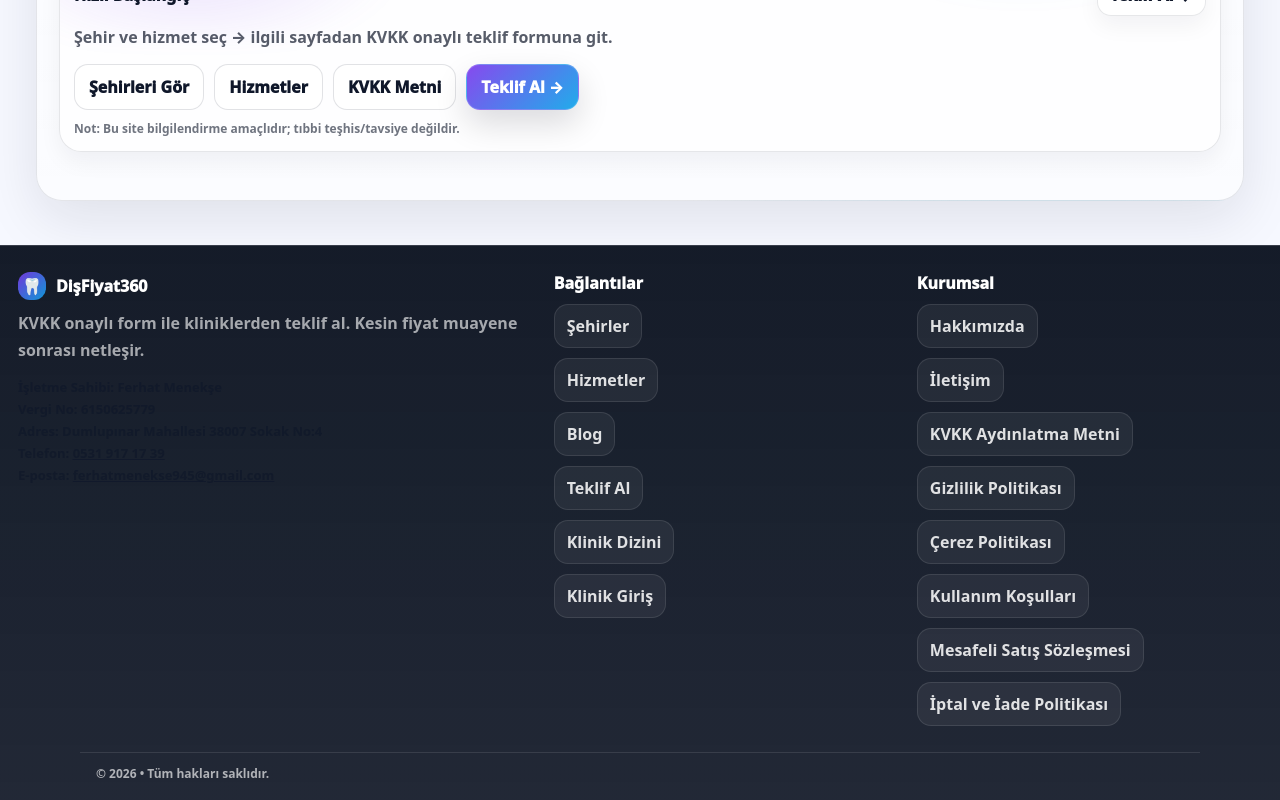
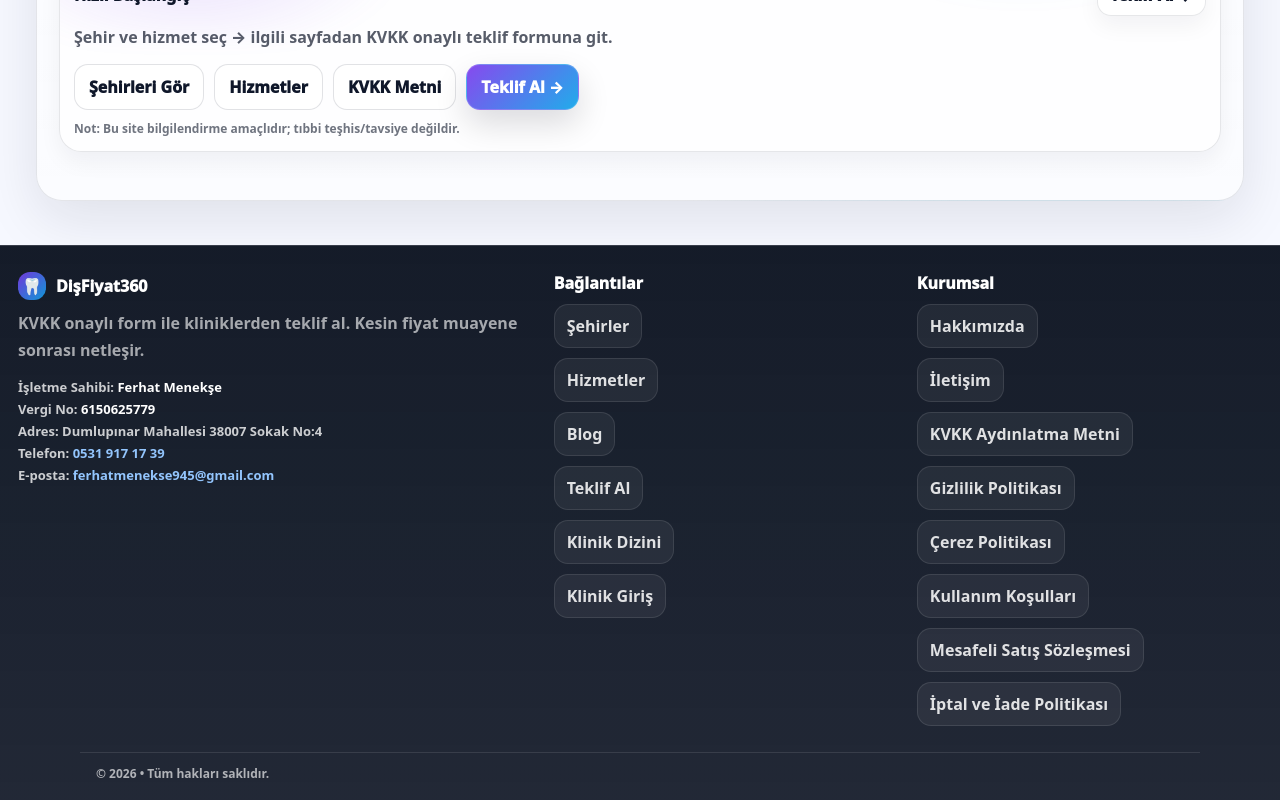
Before and after one commit to ferhat945/dis-fiyat-platform, a Next.js app: page / in a window 1280 px wide. Shown: the part 1743-2543 px from the top of the page. Built offline with nearby package versions, Linux system fonts and the light colour scheme; no server answers; the database is empty.

Commit message:
Footer isletme bilgileri rengini duzelt

```diff
--- a/src/app/globals.css
+++ b/src/app/globals.css
@@ -3152,3 +3152,29 @@ img { max-width: 100%; height: auto; }
     flex-direction: column;
   }
 }
+
+/* ===== Footer işletme bilgileri görünür renk ===== */
+
+.footerBusinessInfo {
+  margin-top: 12px;
+  font-size: 13px;
+  line-height: 1.7;
+  color: rgba(255, 255, 255, 0.78);
+  font-weight: 700;
+}
+
+.footerBusinessInfo strong {
+  color: #ffffff;
+  font-weight: 900;
+}
+
+.footerBusinessInfo a {
+  color: #93c5fd;
+  font-weight: 900;
+  text-decoration: none;
+}
+
+.footerBusinessInfo a:hover {
+  color: #bfdbfe;
+  text-decoration: underline;
+}
--- a/src/app/layout.tsx
+++ b/src/app/layout.tsx
@@ -46,7 +46,6 @@ export default function RootLayout({
       <body>
         <header className="siteHeader">
           <div className="siteHeaderInner">
-            {/* DESKTOP HEADER */}
             <div className="desktopHeaderBar">
               <Link href="/" className="brandPill" aria-label="Ana sayfa">
                 <span className="brandIcon" aria-hidden>
@@ -80,7 +79,6 @@ export default function RootLayout({
               </nav>
             </div>
 
-            {/* MOBILE HEADER */}
             <MobileHeaderMenu siteName={SITE_NAME} />
           </div>
         </header>
@@ -96,19 +94,13 @@ export default function RootLayout({
                 </span>
                 {SITE_NAME}
               </div>
+
               <div className="footerText">
                 KVKK onaylı form ile kliniklerden teklif al.{" "}
                 <strong>Kesin fiyat muayene sonrası netleşir.</strong>
               </div>
-              <div
-                style={{
-                  marginTop: 12,
-                  fontSize: 13,
-                  lineHeight: 1.7,
-                  color: "rgba(15,23,42,0.72)",
-                  fontWeight: 700,
-                }}
-              >
+
+              <div className="footerBusinessInfo">
                 İşletme Sahibi: <strong>Ferhat Menekşe</strong>
                 <br />
                 Vergi No: <strong>6150625779</strong>
@@ -145,7 +137,9 @@ export default function RootLayout({
                 <Link href="/gizlilik-politikasi">Gizlilik Politikası</Link>
                 <Link href="/cerez-politikasi">Çerez Politikası</Link>
                 <Link href="/kullanim-kosullari">Kullanım Koşulları</Link>
-                <Link href="/mesafeli-satis-sozlesmesi">Mesafeli Satış Sözleşmesi</Link>
+                <Link href="/mesafeli-satis-sozlesmesi">
+                  Mesafeli Satış Sözleşmesi
+                </Link>
                 <Link href="/iptal-iade">İptal ve İade Politikası</Link>
               </div>
             </div>
```
